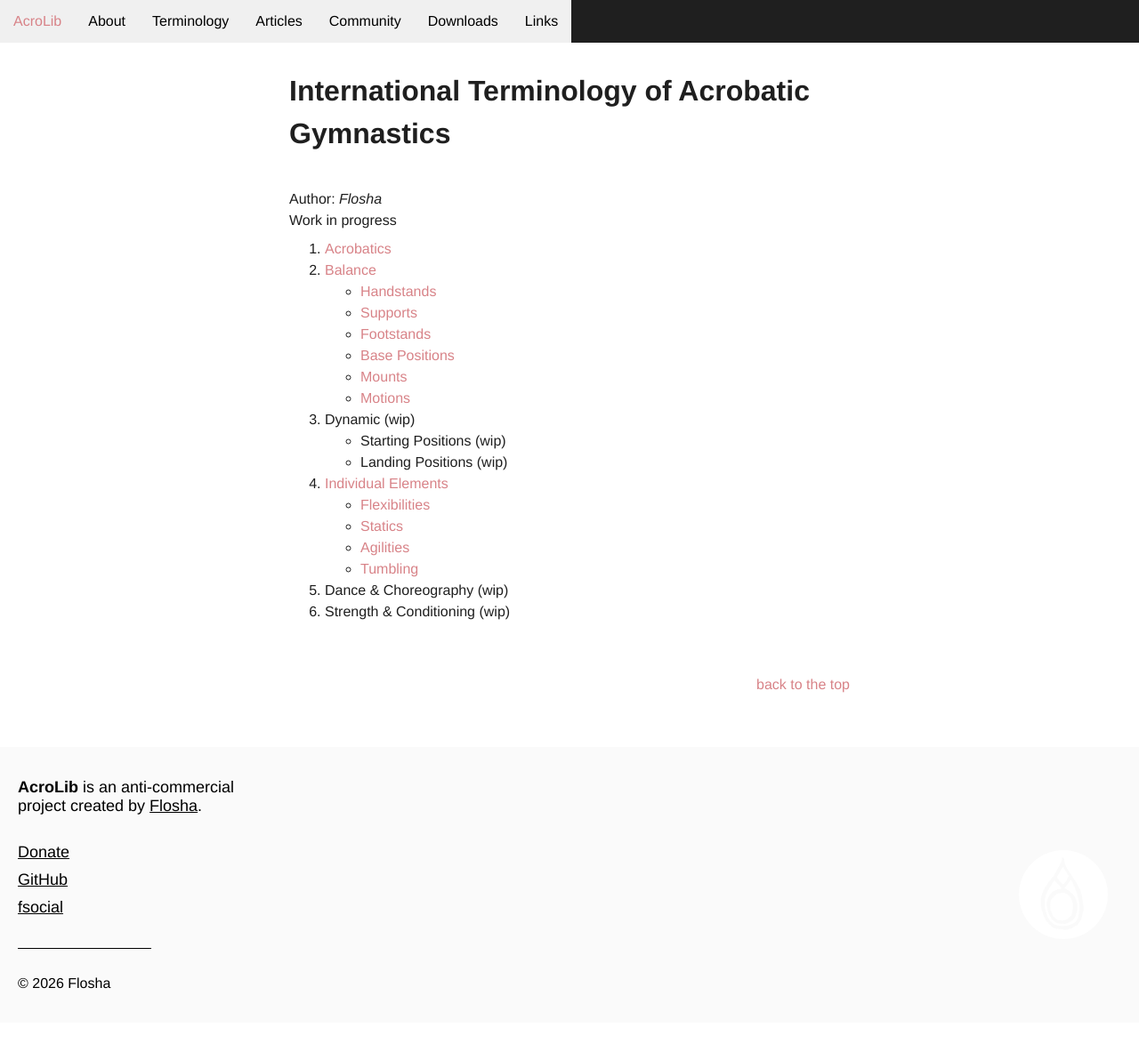
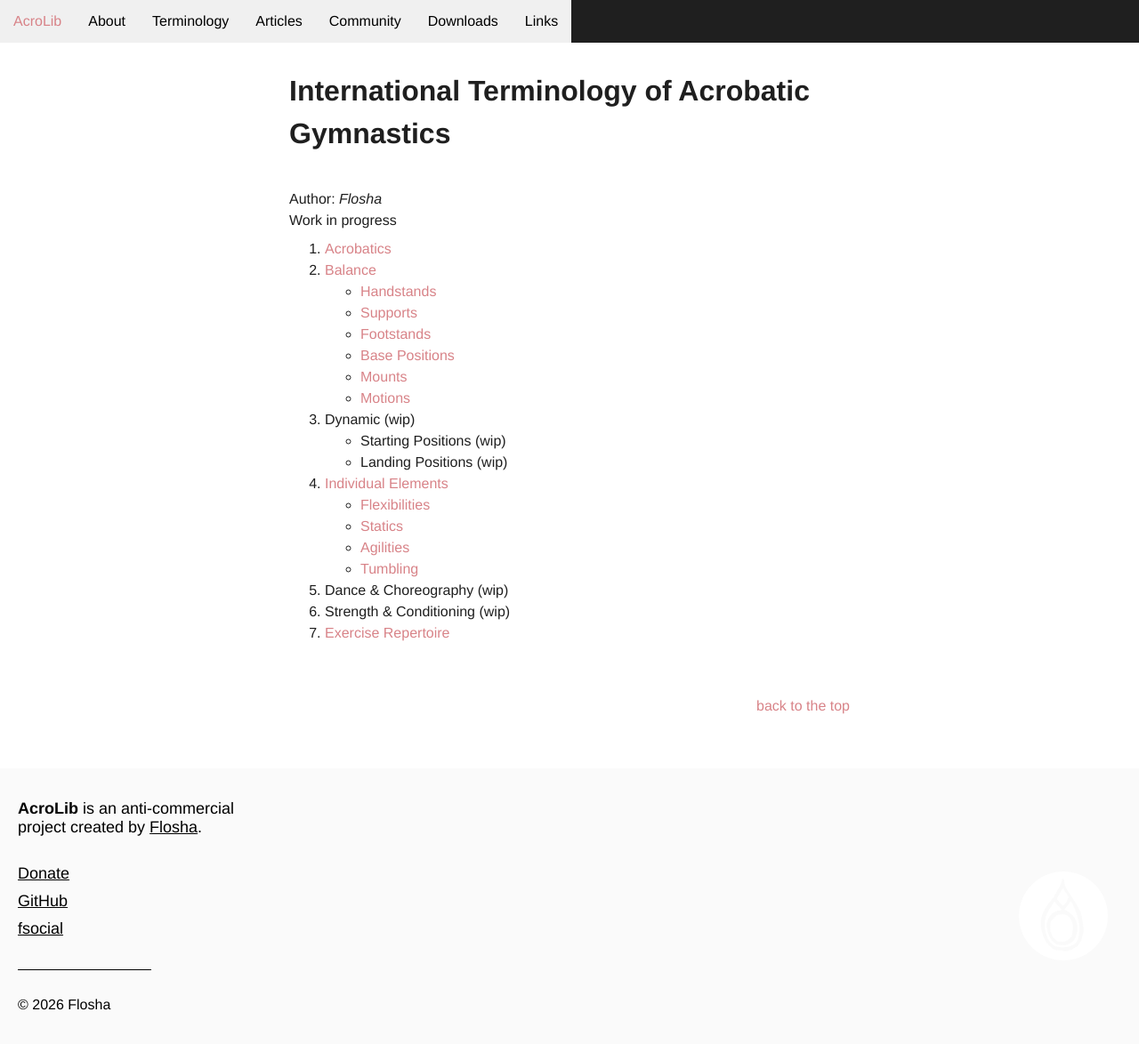
Before and after one commit to floshin/acrolib, a Jekyll site: the page built from terminology/index.md, in a window 1280 px wide. Shown: the whole page at 89% size. Built offline with Jekyll 4.4.1, drawn with Linux system fonts in a browser that asks for light colours; our own code applies the rules of GitHub Pages for plain Markdown files; before the commit the page ends 1150 px from its top, so only the background shows below that.

Commit message:
Update index.md

```diff
--- a/terminology/index.md
+++ b/terminology/index.md
@@ -25,5 +25,6 @@ We divide the Acrobatic terms into the following categories according to the cat
   * [Tumbling](individuals#tumbling)
 5. Dance & Choreography (wip)
 6. Strength & Conditioning (wip)
+7. [Exercise Repertoire](exercises)
 
 <!-- Strength & Conditioning = gpp -->
```
